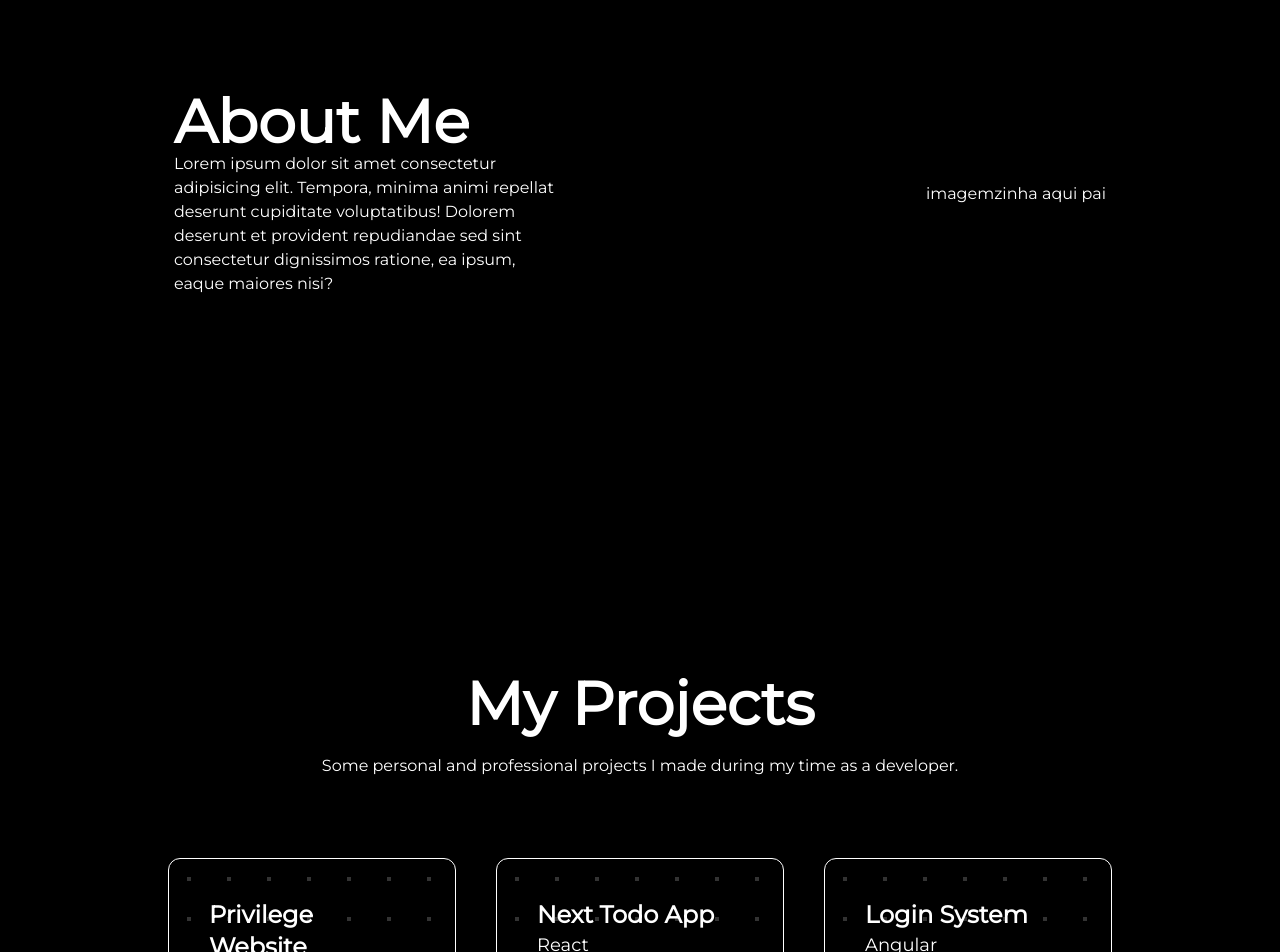
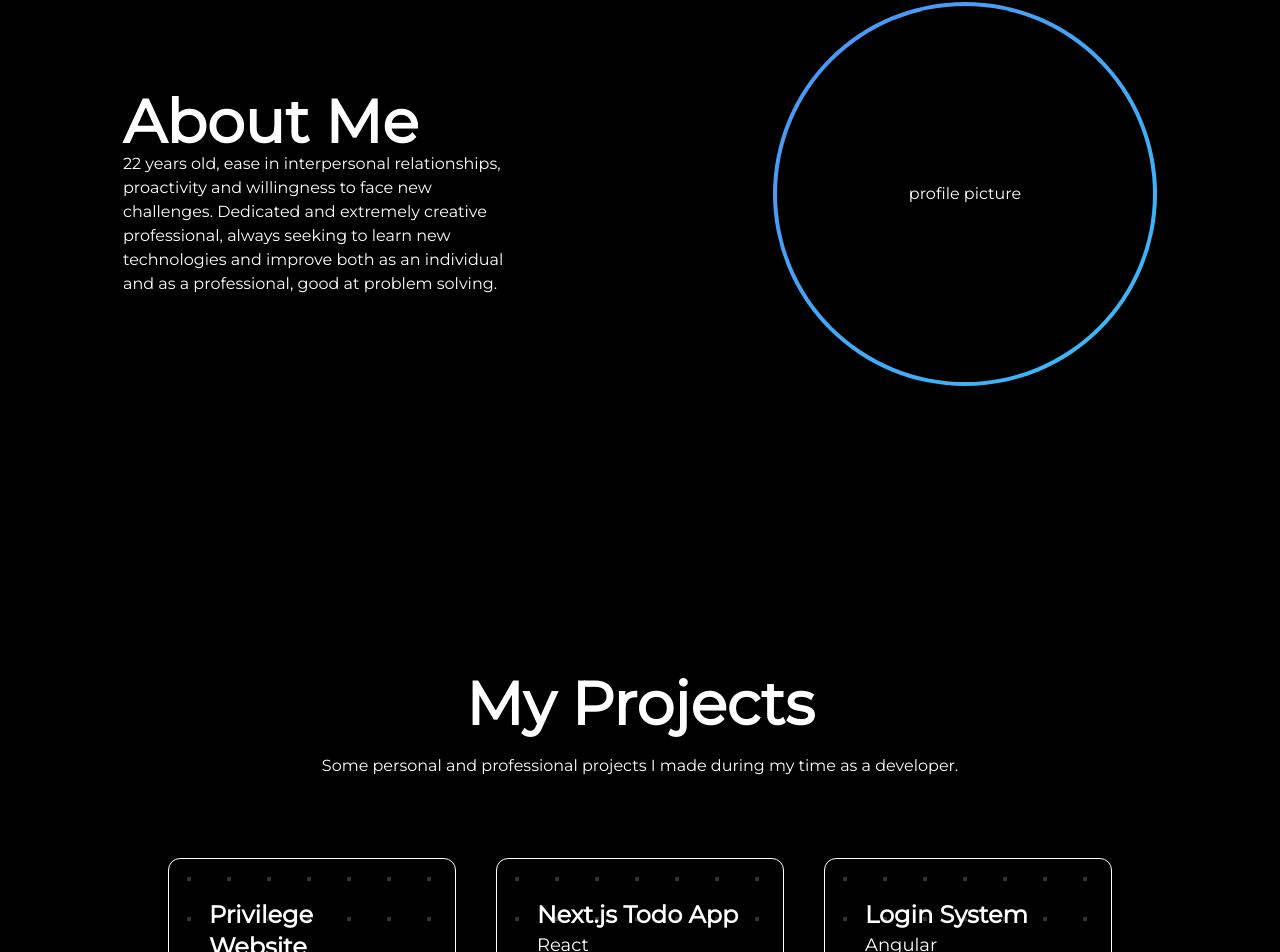
Before and after one commit to rodrfentanes21/my-portfolio, a Next.js app: page / in a window 1280 px wide. Shown: the part 1006-1958 px from the top of the page. Built offline with nearby package versions, Linux system fonts and the light colour scheme.

Commit message:
minor fixes to cards

```diff
--- a/components/AboutMe.tsx
+++ b/components/AboutMe.tsx
@@ -3,6 +3,7 @@ import { useInView } from "react-intersection-observer";
 import { useEffect } from "react";
 import { motion } from "framer-motion";
 import { useAnimation } from "framer-motion";
+import Image from "next/image";
 
 export default function AboutMe() {
   const { ref, inView } = useInView({
@@ -50,14 +51,20 @@ export default function AboutMe() {
           initial={{ opacity: 0 }}
           animate={animation2}
         >
-          Lorem ipsum dolor sit amet consectetur adipisicing elit. Tempora,
-          minima animi repellat deserunt cupiditate voluptatibus! Dolorem
-          deserunt et provident repudiandae sed sint consectetur dignissimos
-          ratione, ea ipsum, eaque maiores nisi?
+          22 years old, ease in interpersonal relationships, proactivity and
+          willingness to face new challenges. Dedicated and extremely creative
+          professional, always seeking to learn new technologies and improve
+          both as an individual and as a professional, good at problem solving.
         </motion.p>
       </div>
-      <motion.div initial={{ opacity: 0 }} animate={animation2}>
-        imagemzinha aqui pai
+      <motion.div
+        initial={{ opacity: 0 }}
+        animate={animation2}
+        className=" bg-gradient-to-br from-[#4e92f5] to-[#38bdf8] rounded-full w-96 aspect-square grid place-items-center"
+      >
+        <div className=" rounded-full w-[98%] aspect-square grid place-items-center bg-black">
+          profile picture
+        </div>
       </motion.div>
     </section>
   );
--- a/components/ProjectCard.tsx
+++ b/components/ProjectCard.tsx
@@ -3,7 +3,7 @@ import styles from "../styles/Card.module.css";
 
 export default function ProjectCard(props: any) {
   return (
-    <div className="group">
+    <a className="group" href={props.Link} target="__blank">
       <div className={styles.card}>
         <div className={styles.cardgradient}></div>
         <div className={styles.cardcontent}>
@@ -78,6 +78,6 @@ export default function ProjectCard(props: any) {
           </div>
         </div>
       </div>
-    </div>
+    </a>
   );
 }
--- a/components/Projects.tsx
+++ b/components/Projects.tsx
@@ -58,12 +58,14 @@ export default function Projects() {
           language="React"
           content="Responsive website developed for Privilege Construtora, a brazilian construction company, my first professional paid project,
           (since this is a professional project made for a third-party company, they may not want to have the code exposed publically, therefore the repository is private and will not be available here)."
+          Link="https://privilege.vercel.app/"
           mainLink="https://privilege.vercel.app/"
         />
         <ProjectCard
-          title="Next Todo App"
+          title="Next.js Todo App"
           language="React"
           content="This is an unfinished project. My first experience using Next.js and Vercel, Good project to learn the fundamentals of react and some Next.js exclusive functionalities, also helped me get used to TailwindCSS"
+          Link="https://nextjs-todo-six-pi.vercel.app/"
           mainLink="https://nextjs-todo-six-pi.vercel.app/"
           gitHubLink="https://github.com/rodrfentanes21/nextjs-todo"
         />
@@ -71,6 +73,7 @@ export default function Projects() {
           title="Login System"
           language="Angular"
           content="FullStack Login page, made using Angular, Bootstrap, Node.js, Express, Mongoose and MongoDB. This Project is divided in 2 repos (front and backend)"
+          Link="https://github.com/rodrfentanes21/cadastro_wevo"
           gitHubLink="https://github.com/rodrfentanes21/cadastro_wevo"
           gitHubLink2="https://github.com/rodrfentanes21/backend_wevo"
         />
@@ -78,6 +81,7 @@ export default function Projects() {
           title="Generic Landing Page"
           language="React"
           content="Generic T-Shirt Landing page, my first project using TailwindCSS, deployed with Firebase"
+          Link="https://tailwindproductpage.web.app"
           mainLink="https://tailwindproductpage.web.app"
           gitHubLink="https://github.com/rodrfentanes21/tailwindproj"
         />
@@ -85,6 +89,7 @@ export default function Projects() {
           title="freeCodeCamp Projects"
           language="Vanilla HTML and CSS"
           content="Projects made in order to get the freeCodeCamp Responsive Web Design Certification."
+          Link="https://github.com/rodrfentanes21/fccprojects"
           gitHubLink="https://github.com/rodrfentanes21/fccprojects"
         />
       </motion.div>
```
Also changed, not shown: public/eu.jpg (added).
